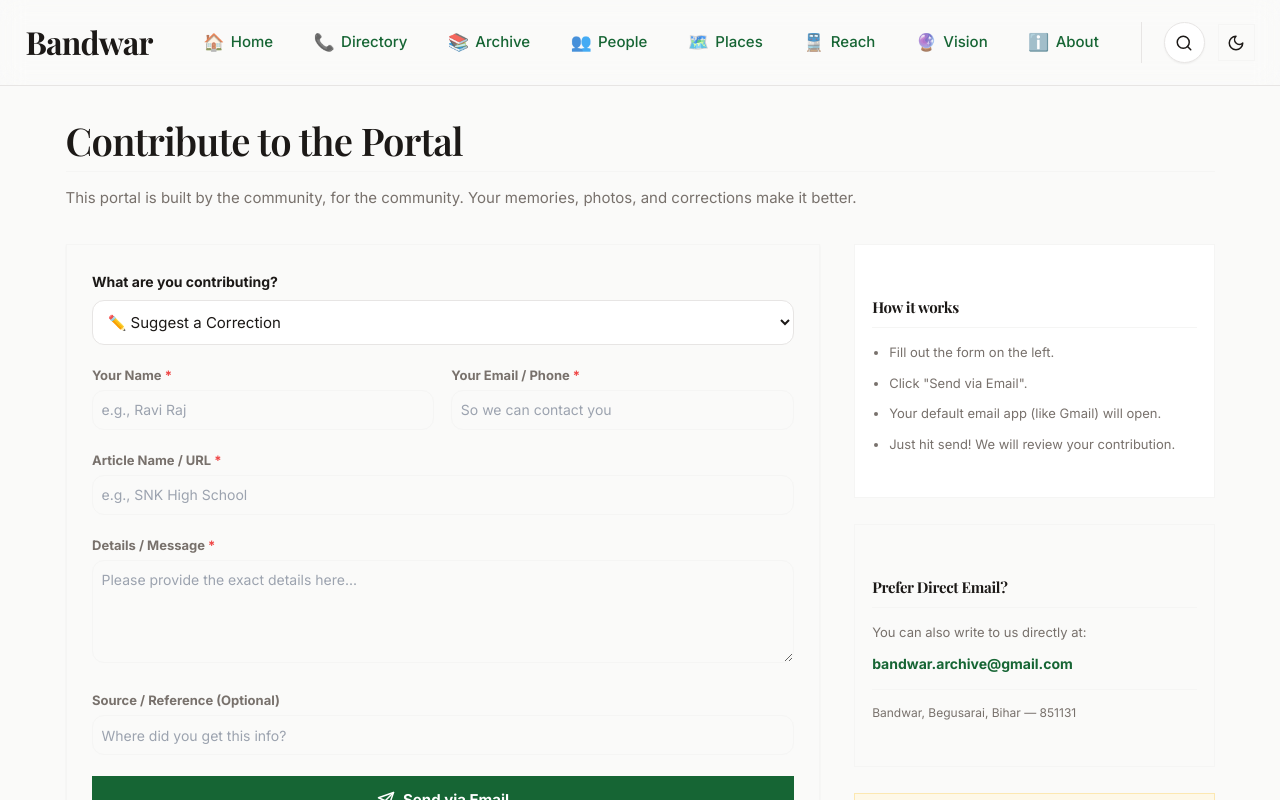
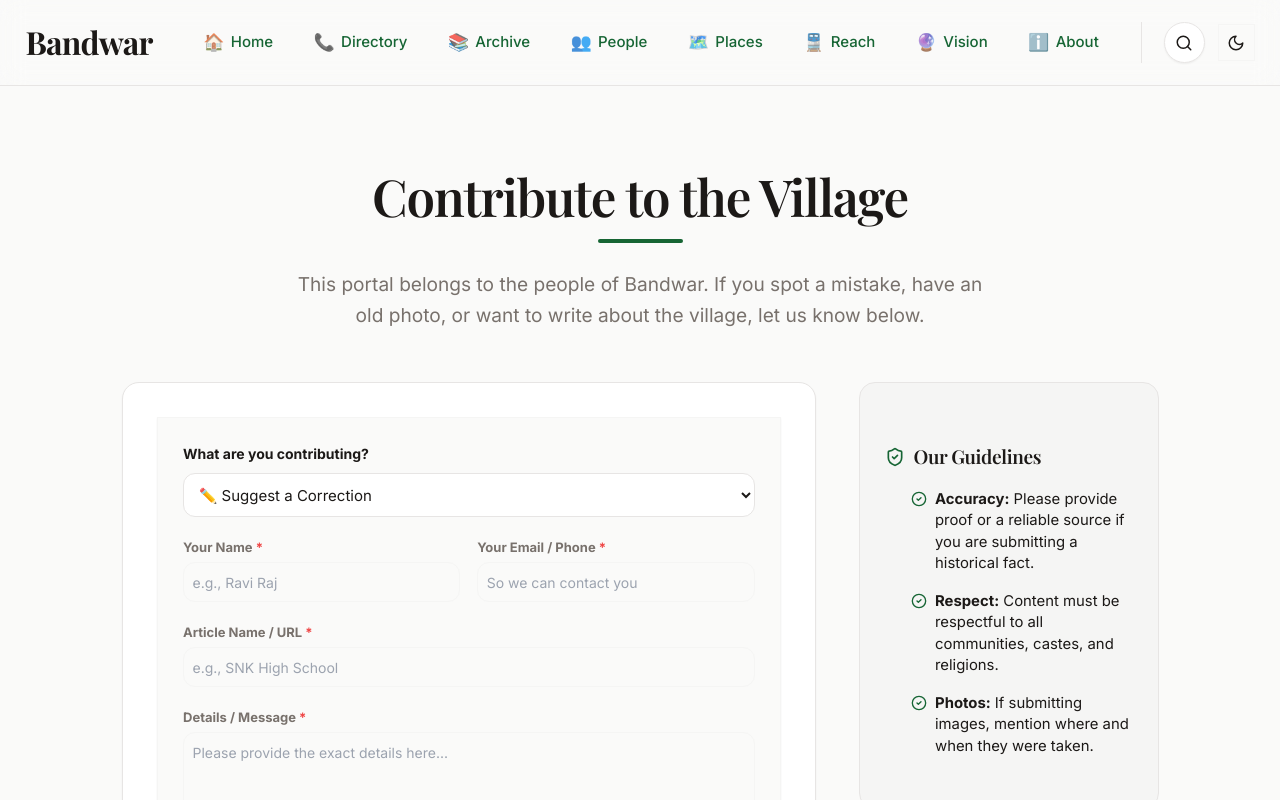
Before and after one commit to ravirajhere/Bandwar, a Next.js app: page /contribute in a window 1280 px wide. Shown: the top 800 px of the page. Built offline with nearby package versions, Linux system fonts and the light colour scheme.

Commit message:
Update page.tsx

```diff
--- a/src/app/contribute/page.tsx
+++ b/src/app/contribute/page.tsx
@@ -1,77 +1,69 @@
-import { getMasterData } from "@/lib/data";
+import { Metadata } from "next";
 import { ContributeForm } from "@/components/contribute/ContributeForm";
+import { ShieldCheck, FileText, Image as ImageIcon, CheckCircle2 } from "lucide-react";
 
-export const metadata = {
-  title: "Contribute | Bandwar Portal",
-  description: "Share your memories, report an issue, or suggest a correction for the Bandwar Village Portal.",
+export const metadata: Metadata = {
+  title: "Contribute to the Archive | Bandwar Portal",
+  description: "Help us keep the Bandwar portal accurate. Submit corrections, new articles, historical photos, or suggestions.",
 };
 
 export default function ContributePage() {
-  const config = getMasterData();
-  const email = config.contact.email;
+  return (
+    <div className="bg-background min-h-screen py-12 md:py-20">
+      <div className="container-custom max-w-5xl">
 
-  return (
-    <div className="bg-wiki-bg min-h-screen py-8">
-      <div className="max-w-[1200px] mx-auto px-4 md:px-6">
-
-        {/* Page Header */}
-        <div className="mb-8">
-          <h1 className="font-serif text-3xl md:text-4xl text-wiki-text mb-2">
-            Contribute to the Portal
+        {/* Header */}
+        <div className="mb-12 text-center max-w-2xl mx-auto">
+          <h1 className="font-serif text-4xl md:text-5xl text-foreground mb-4 font-semibold tracking-tight">
+            Contribute to the Village
           </h1>
-          <div className="w-full border-b border-wiki-border-light mb-3"></div>
-          <p className="text-[15px] text-wiki-text-muted max-w-3xl">
-            This portal is built by the community, for the community. Your memories, photos, and corrections make it better.
+          <div className="w-20 h-1 bg-brand mb-6 rounded-full mx-auto"></div>
+          <p className="text-lg text-muted leading-relaxed">
+            This portal belongs to the people of Bandwar. If you spot a mistake, have an old photo, or want to write about the village, let us know below.
           </p>
         </div>
 
-        <div className="grid grid-cols-1 lg:grid-cols-3 gap-8">
+        <div className="grid grid-cols-1 lg:grid-cols-[1fr_300px] gap-10">
 
-          {/* LEFT: The Form */}
-          <div className="lg:col-span-2">
-            <ContributeForm email={email} />
+          {/* Form Section */}
+          <div className="bg-card border border-border rounded-2xl shadow-sm p-6 md:p-8">
+            <ContributeForm />
           </div>
 
-          {/* RIGHT: Guidelines & Info */}
+          {/* Guidelines Sidebar */}
           <div className="space-y-6">
-
-            <div className="border border-wiki-border-light bg-wiki-bg-alt p-4">
-              <h3 className="font-bold text-wiki-text text-[15px] mb-3 border-b border-wiki-border-light pb-2">
-                How it works
+            <div className="bg-muted-background border border-border rounded-xl p-6">
+              <h3 className="font-serif font-semibold text-lg text-foreground mb-4 flex items-center gap-2">
+                <ShieldCheck size={20} className="text-brand" />
+                Our Guidelines
               </h3>
-              <ul className="text-[13px] text-wiki-text-muted space-y-2 list-disc pl-4">
-                <li>Fill out the form on the left.</li>
-                <li>Click "Send via Email".</li>
-                <li>Your default email app (like Gmail) will open.</li>
-                <li>Just hit send! We will review your contribution.</li>
+              <ul className="space-y-4 text-sm text-foreground/80">
+                <li className="flex gap-2">
+                  <CheckCircle2 size={16} className="text-brand shrink-0 mt-0.5" />
+                  <span><strong>Accuracy:</strong> Please provide proof or a reliable source if you are submitting a historical fact.</span>
+                </li>
+                <li className="flex gap-2">
+                  <CheckCircle2 size={16} className="text-brand shrink-0 mt-0.5" />
+                  <span><strong>Respect:</strong> Content must be respectful to all communities, castes, and religions.</span>
+                </li>
+                <li className="flex gap-2">
+                  <CheckCircle2 size={16} className="text-brand shrink-0 mt-0.5" />
+                  <span><strong>Photos:</strong> If submitting images, mention where and when they were taken.</span>
+                </li>
               </ul>
             </div>
 
-            <div className="border border-wiki-border-light bg-wiki-bg p-4">
-              <h3 className="font-bold text-wiki-text text-[15px] mb-3 border-b border-wiki-border-light pb-2">
-                Prefer Direct Email?
+            <div className="bg-brand/5 border border-brand/20 rounded-xl p-6">
+              <h3 className="font-serif font-semibold text-lg text-foreground mb-2 flex items-center gap-2">
+                <FileText size={20} className="text-brand" />
+                How it works?
               </h3>
-              <p className="text-[13px] text-wiki-text-muted mb-2">
-                You can also write to us directly at:
-              </p>
-              <a href={`mailto:${email}`} className="font-bold text-wiki-link hover:underline break-all text-[14px]">
-                {email}
-              </a>
-              {config.contact.address && (
-                <p className="text-[12px] text-wiki-text-muted mt-3 pt-3 border-t border-wiki-border-light">
-                  {config.contact.address}
-                </p>
-              )}
-            </div>
-
-            <div className="bg-[#fef8e7] border border-[#fce8b2] p-4">
-              <h4 className="font-bold text-[#b47a00] text-[13px] mb-1">Note for Photos:</h4>
-              <p className="text-[12px] text-[#b47a00]">
-                If you are submitting a photo, please attach it to the email after your mail app opens.
+              <p className="text-sm text-foreground/80 leading-relaxed">
+                Your submission goes directly to our village editors. We review every request manually. If approved, it will be published on the website within 24-48 hours.
               </p>
             </div>
+          </div>
 
-          </div>
         </div>
       </div>
     </div>
```
